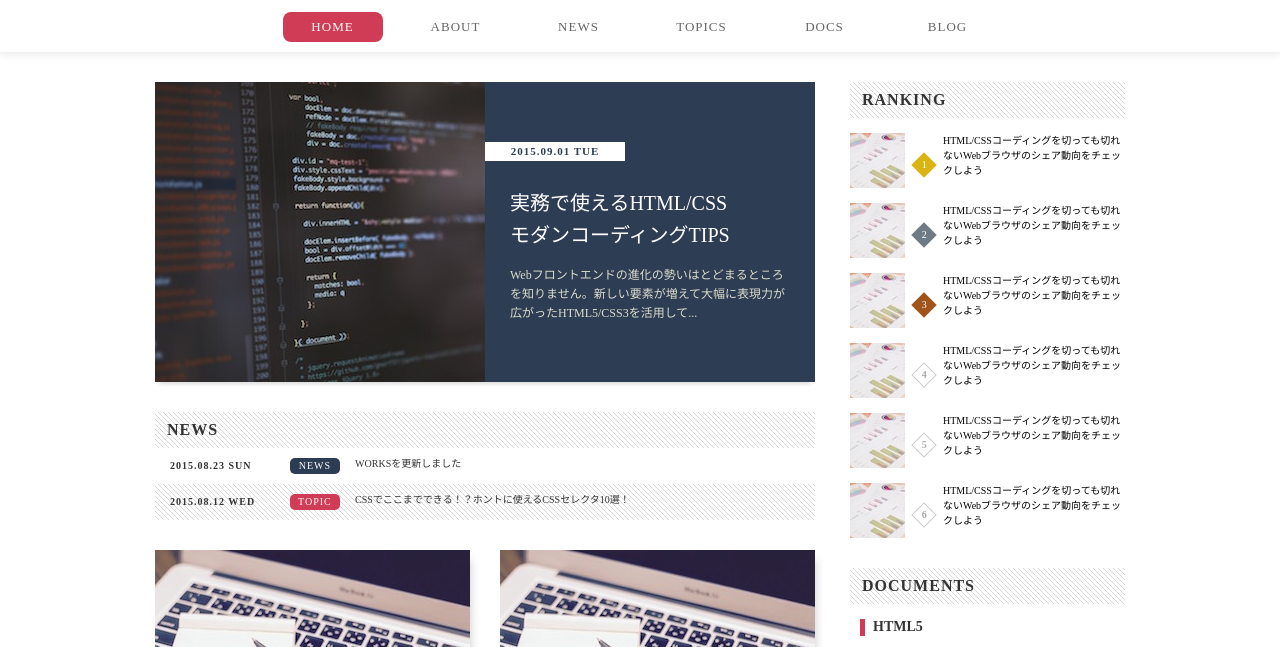
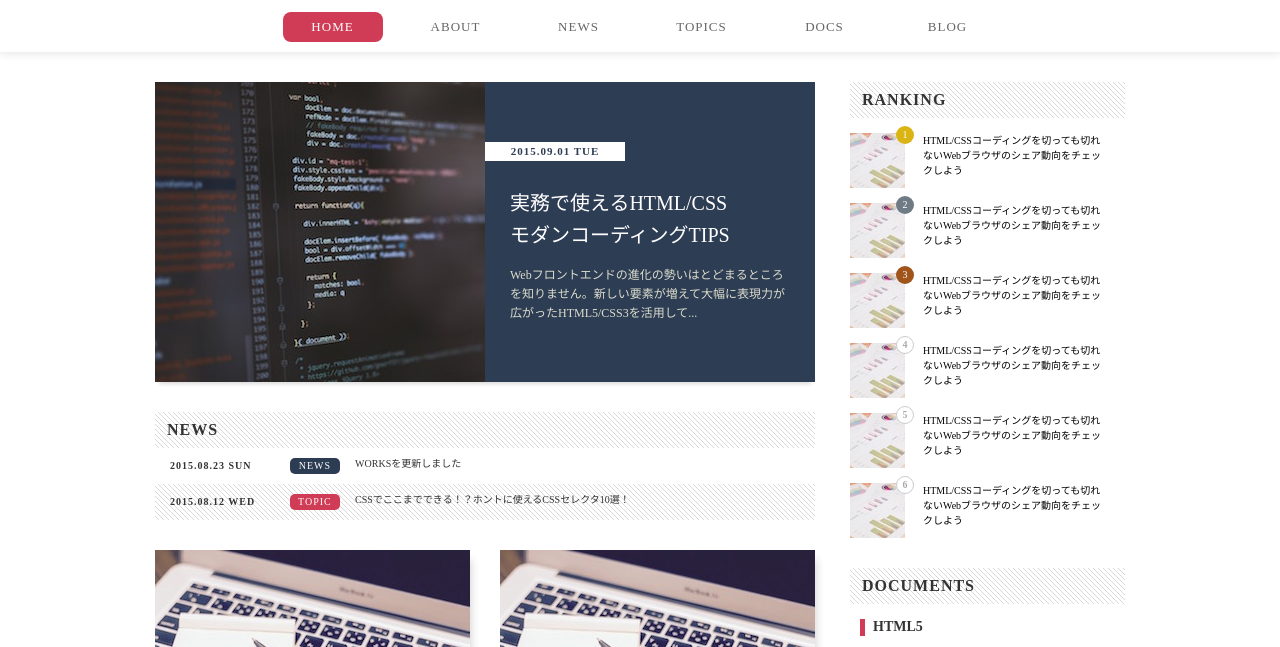
Before and after one commit to himaratsu/mcoding, a plain HTML site: page part1/index.html in a window 1280 px wide. Shown: the part 87-734 px from the top of the page. Drawn offline with Linux system fonts and the light colour scheme.

Commit message:
Part1 - 完成

```diff
--- a/part1/css/style.css
+++ b/part1/css/style.css
@@ -262,16 +262,18 @@ a:link, a:visited, a:hover, a:active {
 	display: inline-block;
 	width: 18px;
 	height: 18px;
-	margin: 0 10px;
+	margin: -9px 9px -9px -9px;
 	border: 1px solid #ccc;
 	color: #aaa;
-	vertical-align: 20px;
+	background-color: #fff;
+	vertical-align: 50px;
 	text-align: center;
 	font-weight: bold;
 	line-height: 16px;
-	-webkit-transform: rotate(45deg);
-	-ms-transform: rotate(45deg);
-	transform: rotate(45deg);
+	border-radius: 9px;
+	-webkit-border-radius: 9px;
+	-o-border-radius: 9px;
+	-ms-border-radius: 9px;
 }
 .ranking .ranking-item:nth-of-type(1) .order,
 .ranking .ranking-item:nth-of-type(2) .order,
@@ -295,9 +297,6 @@ a:link, a:visited, a:hover, a:active {
 	counter-increment: ranking;
 	display: inline-block;
 	font-size: 1.0rem;
-	-webkit-transform: rotate(-45deg);
-	-ms-transform: rotate(-45deg);
-	transform: rotate(-45deg);
 }
 .documents {
 	margin: 10px 10px 30px;
```
